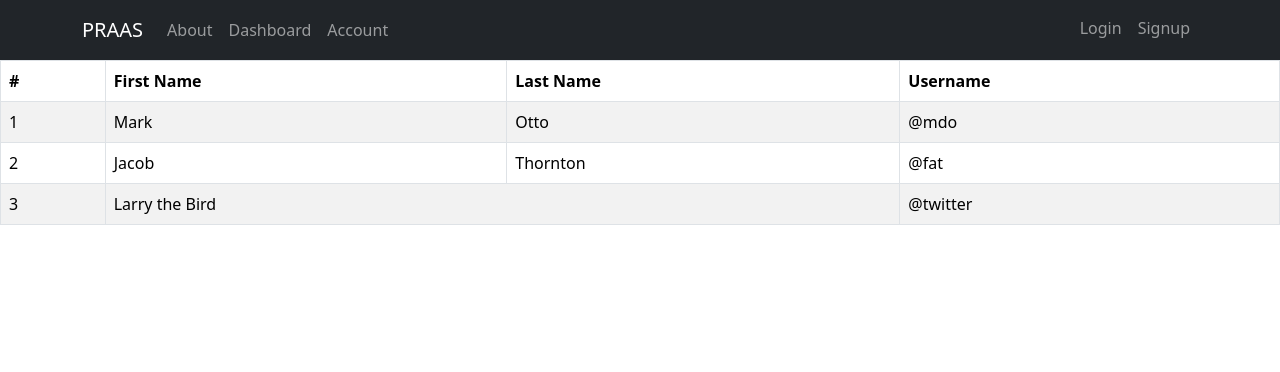
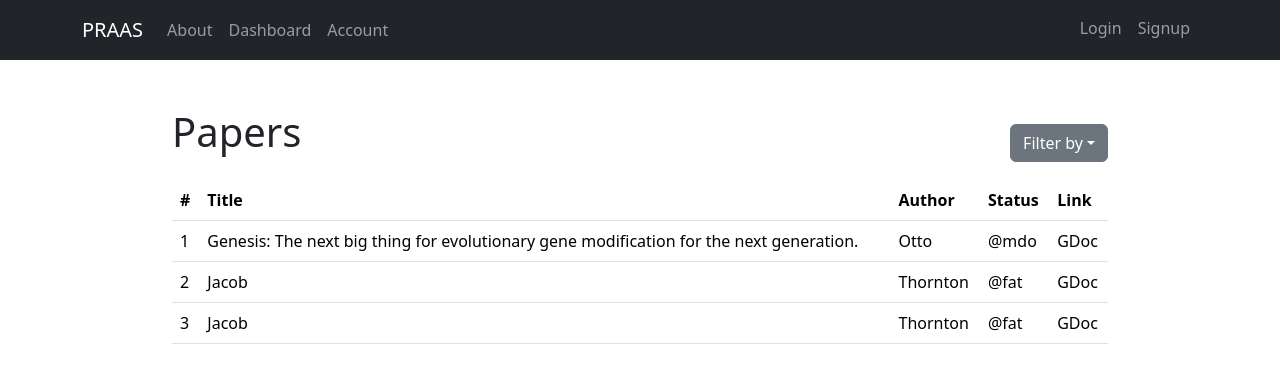
Before and after one commit to anik8das/Olad, a React (Create React App) app in the folder frontend/: page /dashboard in a window 1280 px wide. Shown: the top 372 px of the page. Built offline with nearby package versions, Linux system fonts and the light colour scheme.

Commit message:
added frontend for reviewer

```diff
--- a/frontend/src/components/About.js
+++ b/frontend/src/components/About.js
@@ -4,7 +4,7 @@ import Container from "react-bootstrap/Container";
 export default function About() {
 	return (
 		<Container className="w-50 mt-5">
-			<div className="fs-1 fw-lighter mb-4">About Us</div>
+			<div className="h1 mb-4">About Us</div>
 			<div className="fs-5 fw-light mb-5">
 				A third-party organization or mechanism, focussed exclusively on
 				peer-review and fully responsible for it — from selecting eligible
@@ -17,7 +17,7 @@ export default function About() {
 				index for reliability statistics, and allow the author as well as the
 				editor to contribute or clarify during the process.
 			</div>
-			<div className="fs-1 fw-lighter mb-4">Why does it work?</div>
+			<div className="h1 mb-4">Why does it work?</div>
 			<div className="fs-5 fw-light mb-5">
 				A third-party organization or mechanism, focussed exclusively on
 				peer-review and fully responsible for it — from selecting eligible
@@ -30,7 +30,7 @@ export default function About() {
 				index for reliability statistics, and allow the author as well as the
 				editor to contribute or clarify during the process.
 			</div>
-			<div className="fs-1 fw-lighter mb-4">Learn more</div>
+			<div className="h1 mb-4">Learn more</div>
 			<div className="fs-5 fw-light">
 				Read our white paper {" "}
 				<a
--- a/frontend/src/components/NavBar.js
+++ b/frontend/src/components/NavBar.js
@@ -20,9 +20,9 @@ export default function NavBar() {
           <Nav className='ms-auto'>
             {user.loggedIn === true && <Nav.Link as={Link} to="/logout" className='ms-auto'>Logout</Nav.Link>}
             {user.loggedIn === false &&
-            <div className='d-flex flex-row mb-1'>
-              <Nav.Link as={Link} to="/login" className='ms-auto'>Login</Nav.Link>
-              <Nav.Link as={Link} to="/signup" className='ms-auto'>Signup</Nav.Link>
+            <div className='d-flex flex-row mb-1 ms-auto'>
+              <Nav.Link as={Link} to="/login" className=''>Login</Nav.Link>
+              <Nav.Link as={Link} to="/signup" className=''>Signup</Nav.Link>
             </div>
             }
           </Nav>
--- a/frontend/src/components/reviewer_pages/Dashboard.js
+++ b/frontend/src/components/reviewer_pages/Dashboard.js
@@ -1,36 +1,63 @@
-import React from 'react'
-import Table from 'react-bootstrap/Table';
+import React from "react";
+import { Container, Table, Dropdown } from "react-bootstrap";
 
 export default function Dashboard() {
 	return (
-    <Table striped bordered hover>
+		<Container className="w-75 mt-5">
+			<div className="mb-3 d-flex flex-row">
+				<div className="h1">Papers</div>
+				<div className="ms-auto mt-3">
+					<Dropdown>
+						<Dropdown.Toggle variant="secondary" id="dropdown-basic">
+							Filter by
+						</Dropdown.Toggle>
+
+						<Dropdown.Menu className="text-center">
+							<Dropdown.Item href="#/action-1">All</Dropdown.Item>
+							<Dropdown.Item href="#/action-2">Received</Dropdown.Item>
+							<Dropdown.Item href="#/action-3">In progress</Dropdown.Item>
+							<Dropdown.Item href="#/action-3">Completed</Dropdown.Item>
+						</Dropdown.Menu>
+					</Dropdown>
+				</div>
+			</div>
+			<Table hover>
 				<thead>
 					<tr>
 						<th>#</th>
-          <th>First Name</th>
-          <th>Last Name</th>
-          <th>Username</th>
+						<th>Title</th>
+						<th>Author</th>
+						<th>Status</th>
+						<th>Link</th>
 					</tr>
 				</thead>
 				<tbody>
 					<tr>
 						<td>1</td>
-          <td>Mark</td>
+						<td>
+							Genesis: The next big thing for evolutionary gene modification for
+							the next generation.
+						</td>
 						<td>Otto</td>
 						<td>@mdo</td>
+						<td>GDoc</td>
 					</tr>
 					<tr>
 						<td>2</td>
 						<td>Jacob</td>
 						<td>Thornton</td>
 						<td>@fat</td>
+						<td>GDoc</td>
 					</tr>
 					<tr>
 						<td>3</td>
-          <td colSpan={2}>Larry the Bird</td>
-          <td>@twitter</td>
+						<td>Jacob</td>
+						<td>Thornton</td>
+						<td>@fat</td>
+						<td>GDoc</td>
 					</tr>
 				</tbody>
 			</Table>
-  )
+		</Container>
+	);
 }
```
Lines whose indentation alone changed are shown as unchanged.
